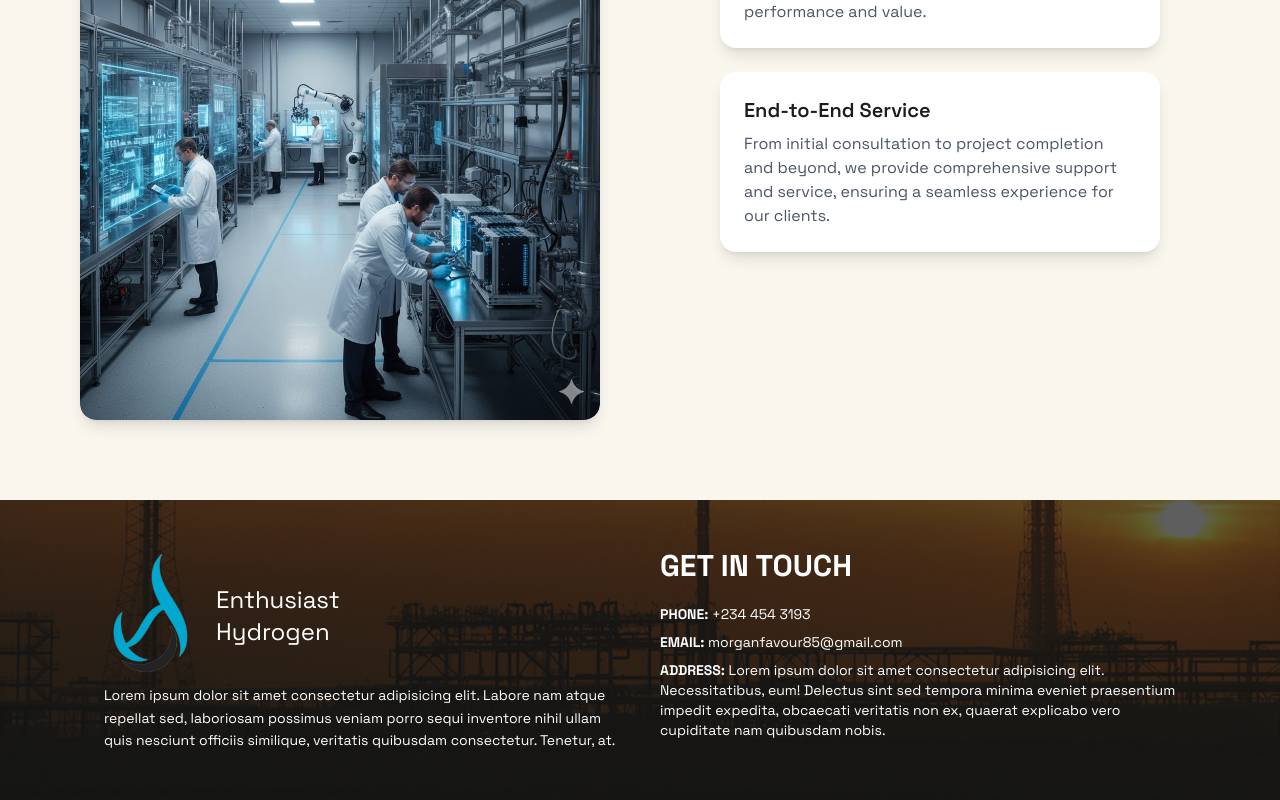
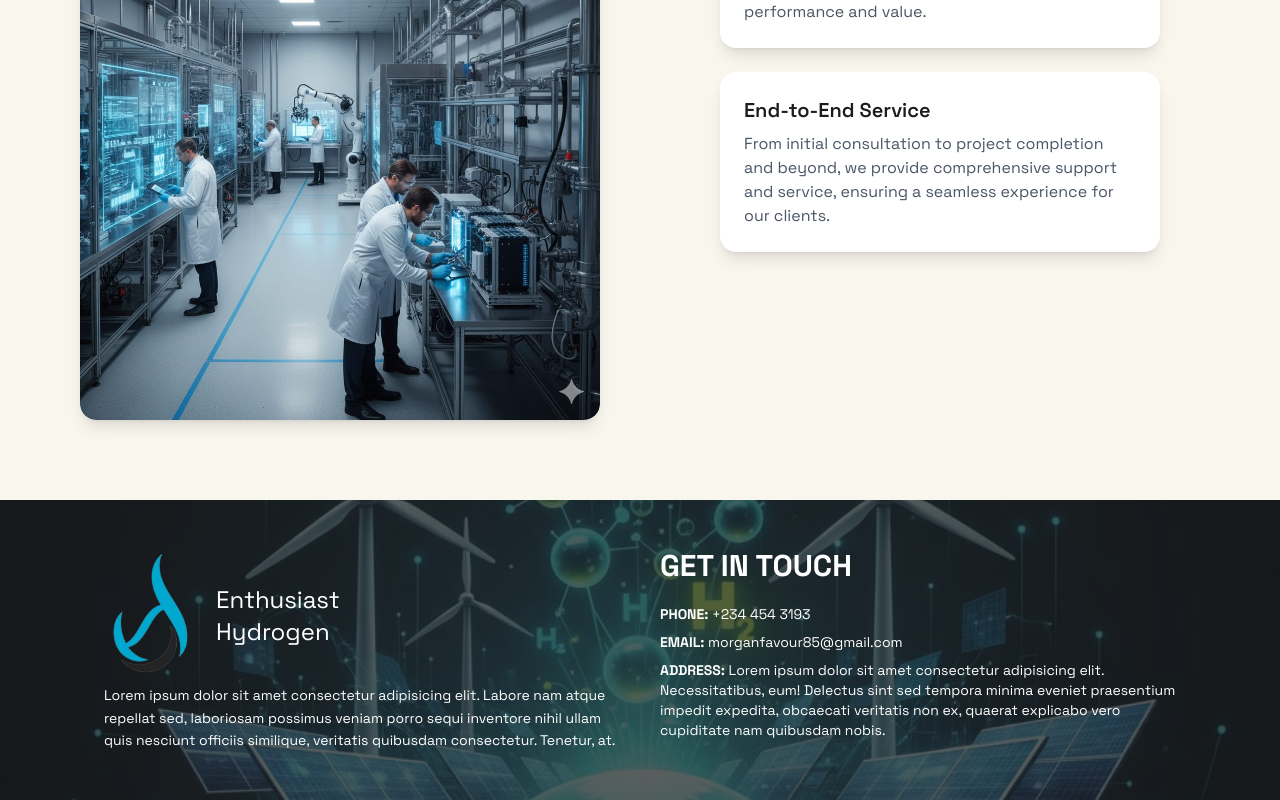
Before and after one commit to Morgan-Favour/enthusiastcompanies, a Next.js app: page / in a window 1280 px wide. Shown: the part 3711-4511 px from the top of the page. Built offline with nearby package versions, Linux system fonts and the light colour scheme.

Commit message:
fix: Update footer background image for improved aesthetics

```diff
--- a/src/components/Footer.jsx
+++ b/src/components/Footer.jsx
@@ -7,7 +7,7 @@ import Link from 'next/link'
 const Footer = () => {
   return (
     <motion.footer
-      className="bg-[url('/footer-bg.jpg')] bg-cover bg-bottom bg-no-repeat relative text-white px-6 md:px-20 overflow-hidden"
+      className="bg-[url('/image2.jpg')] bg-cover bg-center bg-no-repeat relative text-white px-6 md:px-20 overflow-hidden"
       initial={{ opacity: 0, y: 200 }}
       whileInView={{ opacity: 1, y: 0 }}
       transition={{ duration: 1.2, type: 'spring', bounce: 0.3 }}
```
